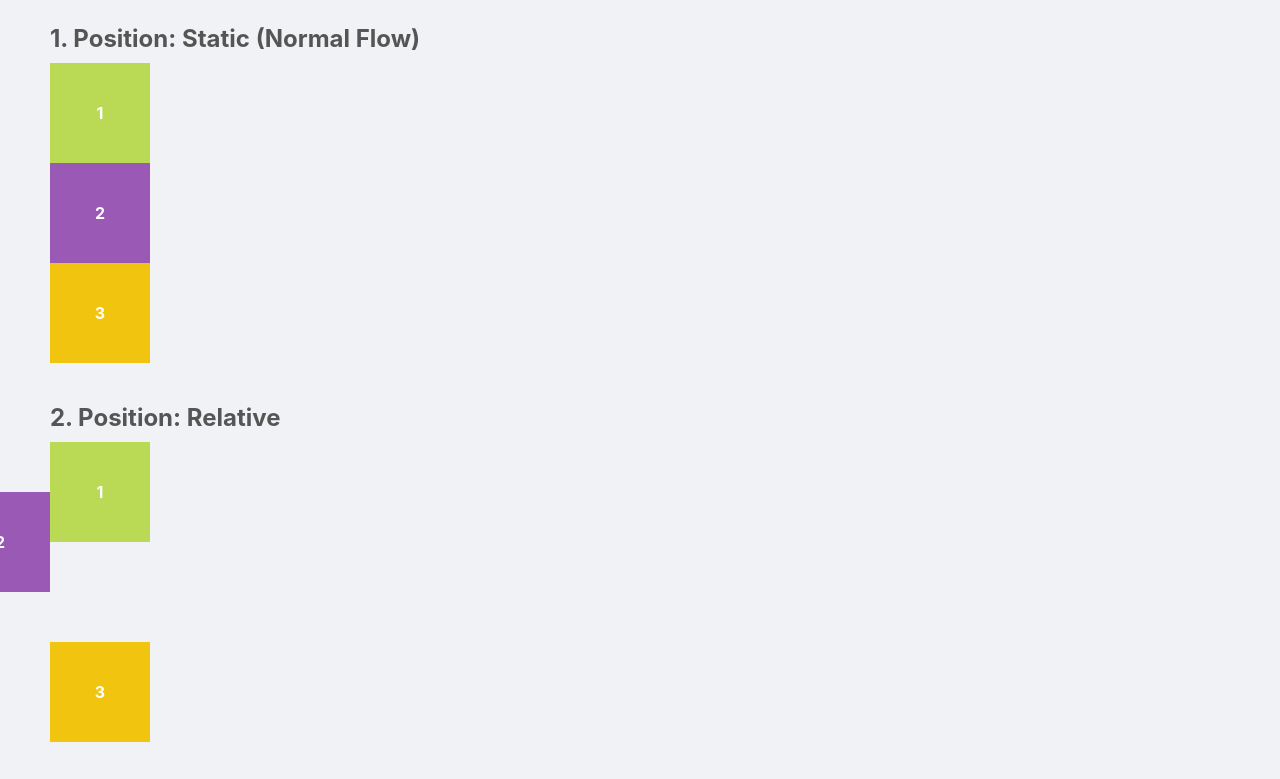
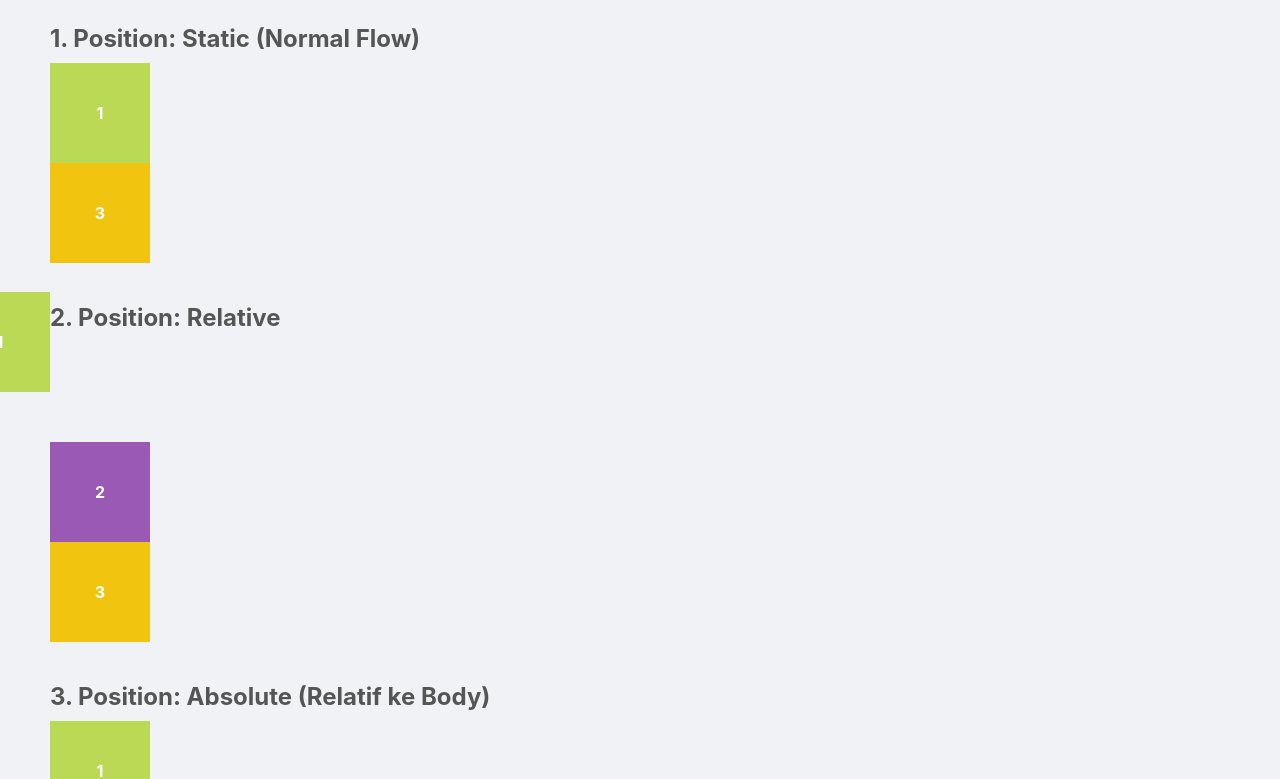
Before and after one commit to priskazizahaulidayahya-bit/itw2026_263040072, a plain HTML site: page wpubelajarweb/13-css-basis-layouting/coba-position.html in a window 1280 px wide. Shown: the part 105-884 px from the top of the page. Drawn offline with Linux system fonts and the light colour scheme.

Commit message:
Add fixed and sticky positioning styles to coba-position.html

```diff
--- a/wpubelajarweb/13-css-basis-layouting/coba-position.html
+++ b/wpubelajarweb/13-css-basis-layouting/coba-position.html
@@ -83,6 +83,18 @@
       border-radius: 50%;
     }
 
+    .coba-fixed {
+      position: fixed;
+    }
+
+    .topbar {
+      width: inherit;
+      height: 50px;
+      top: 0;
+      left: 0;
+      right: 0;
+      z-index: 9999;
+    }
   </style>
 </head>
 
@@ -92,13 +104,13 @@
 
   <h2>1. Position: Static (Normal Flow)</h2>
   <div class="box satu">1</div>
-  <div class="box dua static">2</div>
+  <div class="box dua coba-fixed topbar">2</div>
   <div class="box tiga">3</div>
 
 
   <h2>2. Position: Relative</h2>
-  <div class="box satu">1</div>
-  <div class="box dua coba-relative">2</div>
+  <div class="box satu coba-relative">1</div>
+  <div class="box dua">2</div>
   <div class="box tiga">3</div>
 
   <h2>3. Position: Absolute (Relatif ke Body)</h2>
```
